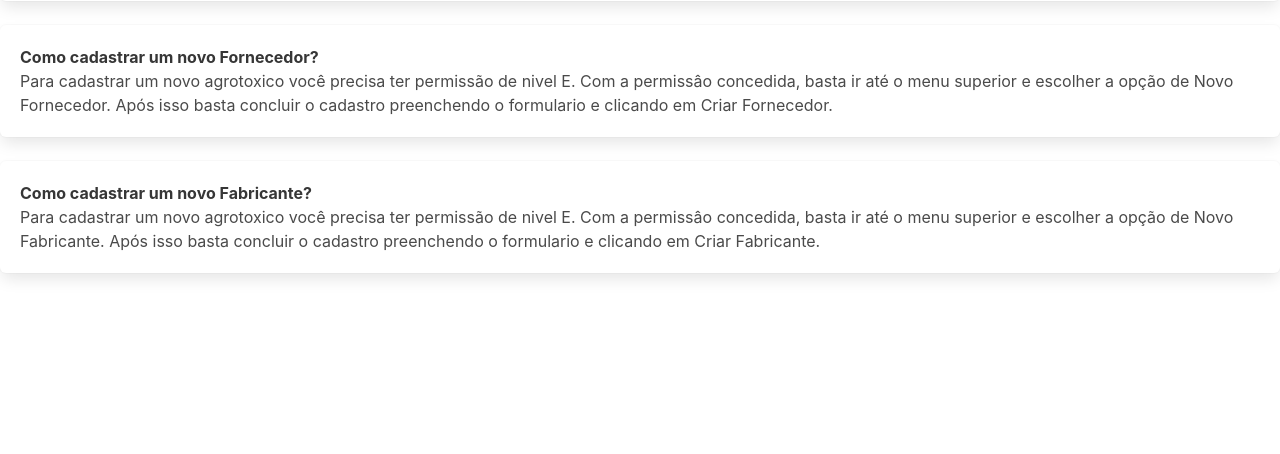
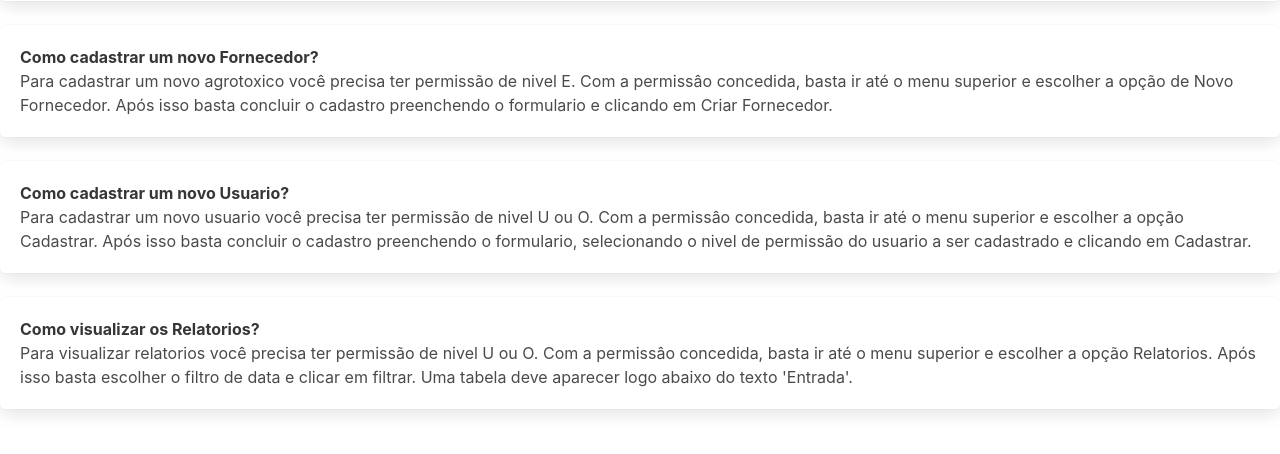
Before and after one commit to ifsp-slt-old/Controle-de-Agrotoxicos, a PHP site: page /views/help.php in a window 1280 px wide. Shown: the part 331-785 px from the top of the page. Run offline with PHP 8.4, Linux system fonts and the light colour scheme; the visitor is signed in with stand-in values (Sample User, id 1); some libraries are stand-ins or nearby versions.

Commit message:
Terminando tela de ajuda

```diff
--- a/views/help.php
+++ b/views/help.php
@@ -50,15 +50,29 @@
       </div>
     </article>
   </div>
-   <div class="box margin-top-20">
+  <div class="box margin-top-20">
     <article class="media">
       <div class="media-content">
         <div class="content">
           <p>
-            <strong>Como cadastrar um novo Fabricante?</strong>
+            <strong>Como cadastrar um novo Usuario?</strong>
             <br>
-            Para cadastrar um novo agrotoxico você precisa ter permissão de nivel E.
-            Com a permissâo concedida, basta ir até o menu superior e escolher a opção de Novo Fabricante. Após isso basta concluir o cadastro preenchendo o formulario e clicando em Criar Fabricante.
+            Para cadastrar um novo usuario você precisa ter permissão de nivel U ou O.
+            Com a permissâo concedida, basta ir até o menu superior e escolher a opção Cadastrar. Após isso basta concluir o cadastro preenchendo o formulario, selecionando o nivel de permissão do usuario a ser cadastrado e clicando em Cadastrar.
+          </p>
+        </div>
+      </div>
+    </article>
+  </div>
+  <div class="box margin-top-20">
+    <article class="media">
+      <div class="media-content">
+        <div class="content">
+          <p>
+            <strong>Como visualizar os Relatorios?</strong>
+            <br>
+            Para visualizar relatorios você precisa ter permissão de nivel U ou O.
+            Com a permissâo concedida, basta ir até o menu superior e escolher a opção Relatorios. Após isso basta escolher o filtro de data e clicar em filtrar. Uma tabela deve aparecer logo abaixo do texto 'Entrada'.
           </p>
         </div>
       </div>
```
